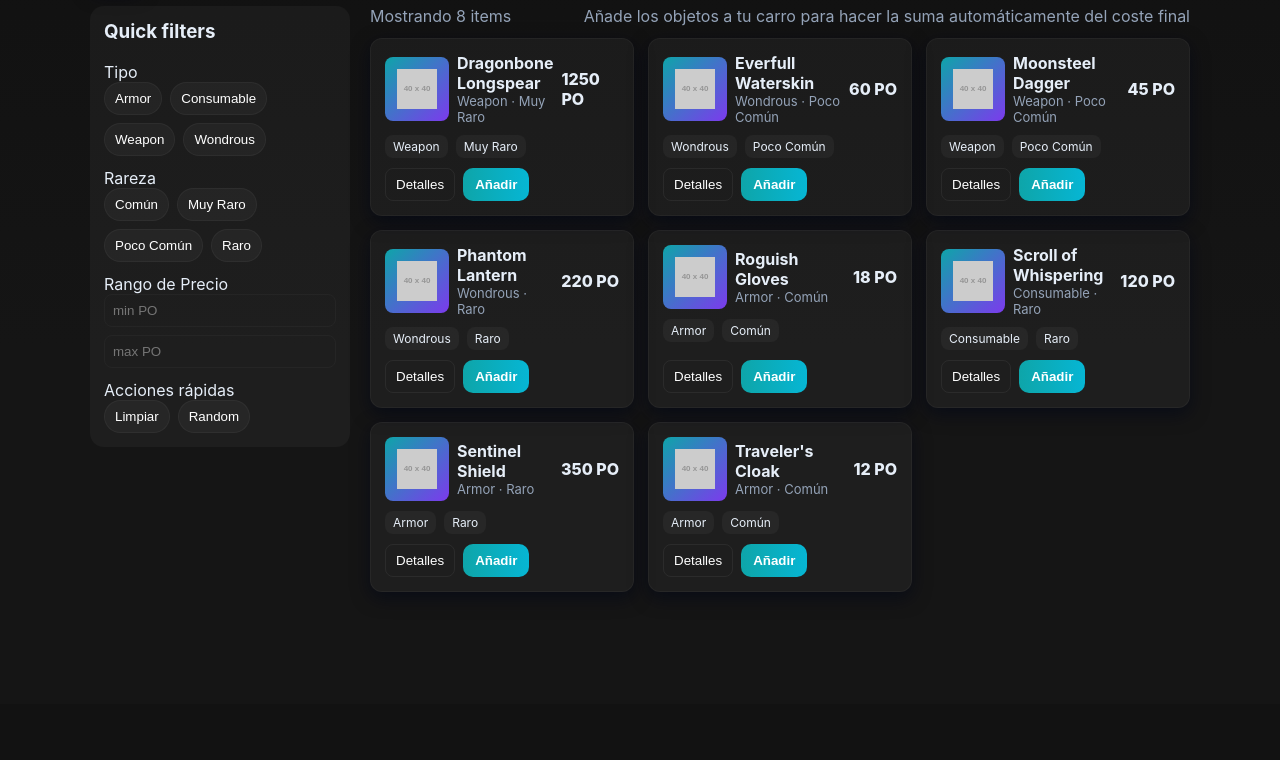
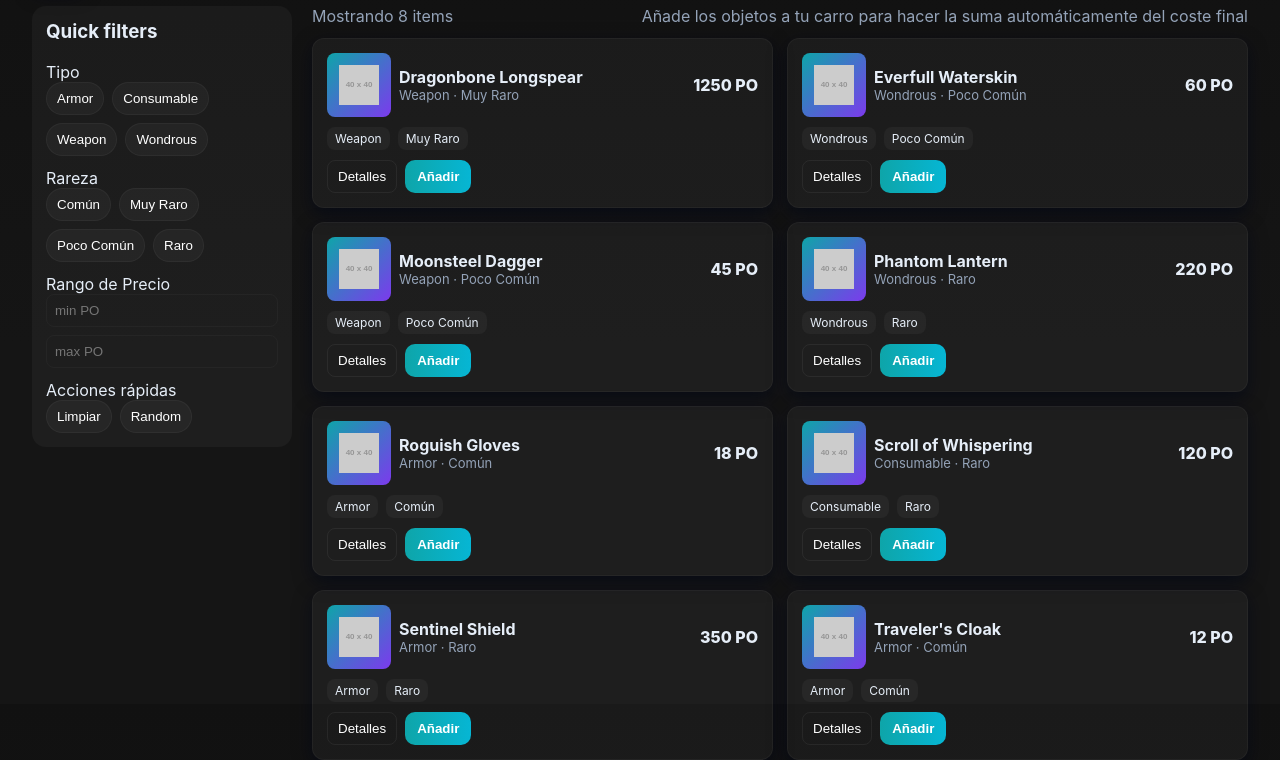
Before and after one commit to inarizenko/aetherra, a plain HTML site: page shops/thareen/zhaerith/fantasmagoria.html in a window 1280 px wide. Shown: the part 96-856 px from the top of the page. Before the commit the page ends 800 px from the top, so only its background shows below. Drawn offline with nearby package versions, Linux system fonts and the light colour scheme; placeholder pictures from the web are drawn by us.

Commit message:
Update fantasmagoria.css

```diff
--- a/shops/thareen/zhaerith/fantasmagoria.css
+++ b/shops/thareen/zhaerith/fantasmagoria.css
@@ -10,7 +10,7 @@
   --accent5: #7c3aed;
   --glass: rgba(255, 255, 255, 0.04);
   --radius: 12px;
-  --maxw: 1100px;
+  --maxw: calc(100dvw - 64px);
   --shadow: 0 6px 18px rgba(2, 6, 23, 0.6);
   color-scheme: dark;
 }
@@ -180,7 +180,7 @@ aside h3 {
 
 .grid {
   display: grid;
-  grid-template-columns: repeat(auto-fill, minmax(230px, 1fr));
+  grid-template-columns: repeat(auto-fill, minmax(20rem, 1fr));
   gap: 14px;
 }
 
```
